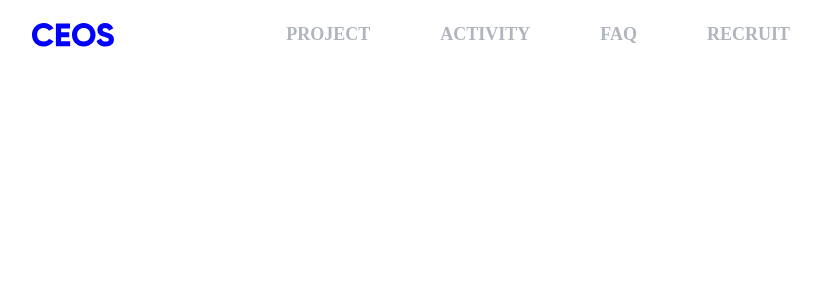
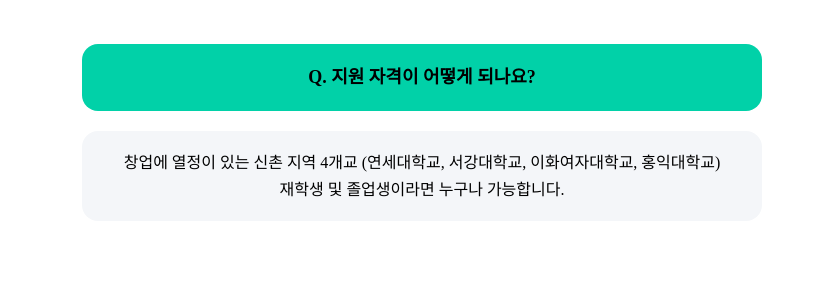
Before and after one commit to CEOS-Developers/CEOS-FE, a Next.js app in the folder apps/ceos/: page / in a window 1280 px wide. Shown: the top 300 px of the page, without its empty margins (218-1039 px from the left). Built offline with nearby package versions, Linux system fonts and the light colour scheme; a web font is replaced by a local one; what emotion-reset would draw is missing.

Commit message:
refactor : FAQ 박스

```diff
--- a/apps/ceos/src/components/FAQBox/index.tsx
+++ b/apps/ceos/src/components/FAQBox/index.tsx
@@ -42,18 +42,17 @@ const boxCss = ({
 }) => css`
   background-color: ${isAnswer ? theme.palette.Gray9 : theme.palette[color]};
   typo: ${isAnswer ? theme.typo.Web.Body2 : theme.typo.Web.Heading4};
-  width: 772px;
+  width: 680px;
   display: flex;
   flex-direction: column;
   justify-content: center;
   align-items: center;
   padding: 18px;
   box-sizing: border-box;
-  gap: 10px;
   border-radius: 16px;
   word-break: keep-all;
   text-align: center;
-  margin: ${!isAnswer ? '40px 0px 28px 0px' : '0px'};
+  margin: ${!isAnswer ? '36px 0px 20px 0px' : '0px'};
 
   @media (max-width: 1023px) {
     width: 100%;
--- a/apps/ceos/src/pages/index.tsx
+++ b/apps/ceos/src/pages/index.tsx
@@ -1,10 +1,17 @@
 import { Flex } from '@ceos-fe/ui';
+import { FAQBox } from '@ceos/components/FAQBox';
 import { Header } from '@ceos/components/Header';
 
 export default function Home() {
   return (
     <Flex direction="column">
-      <Header backColor="White" />
+      <FAQBox isAnswer={false} color="Green">
+        지원 자격이 어떻게 되나요?
+      </FAQBox>
+      <FAQBox isAnswer={true}>
+        창업에 열정이 있는 신촌 지역 4개교 (연세대학교, 서강대학교,
+        이화여자대학교, 홍익대학교) 재학생 및 졸업생이라면 누구나 가능합니다.
+      </FAQBox>
     </Flex>
   );
 }
```
